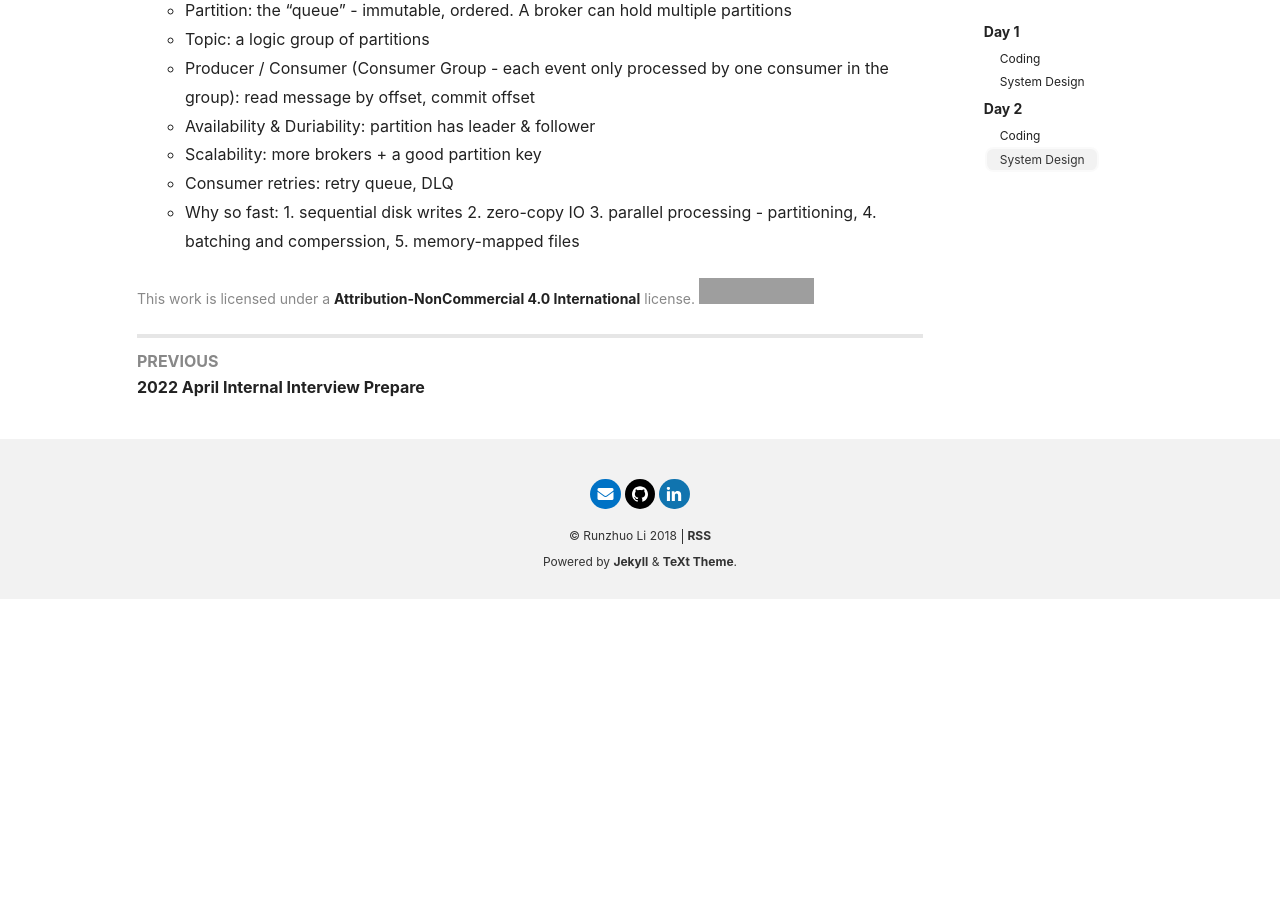
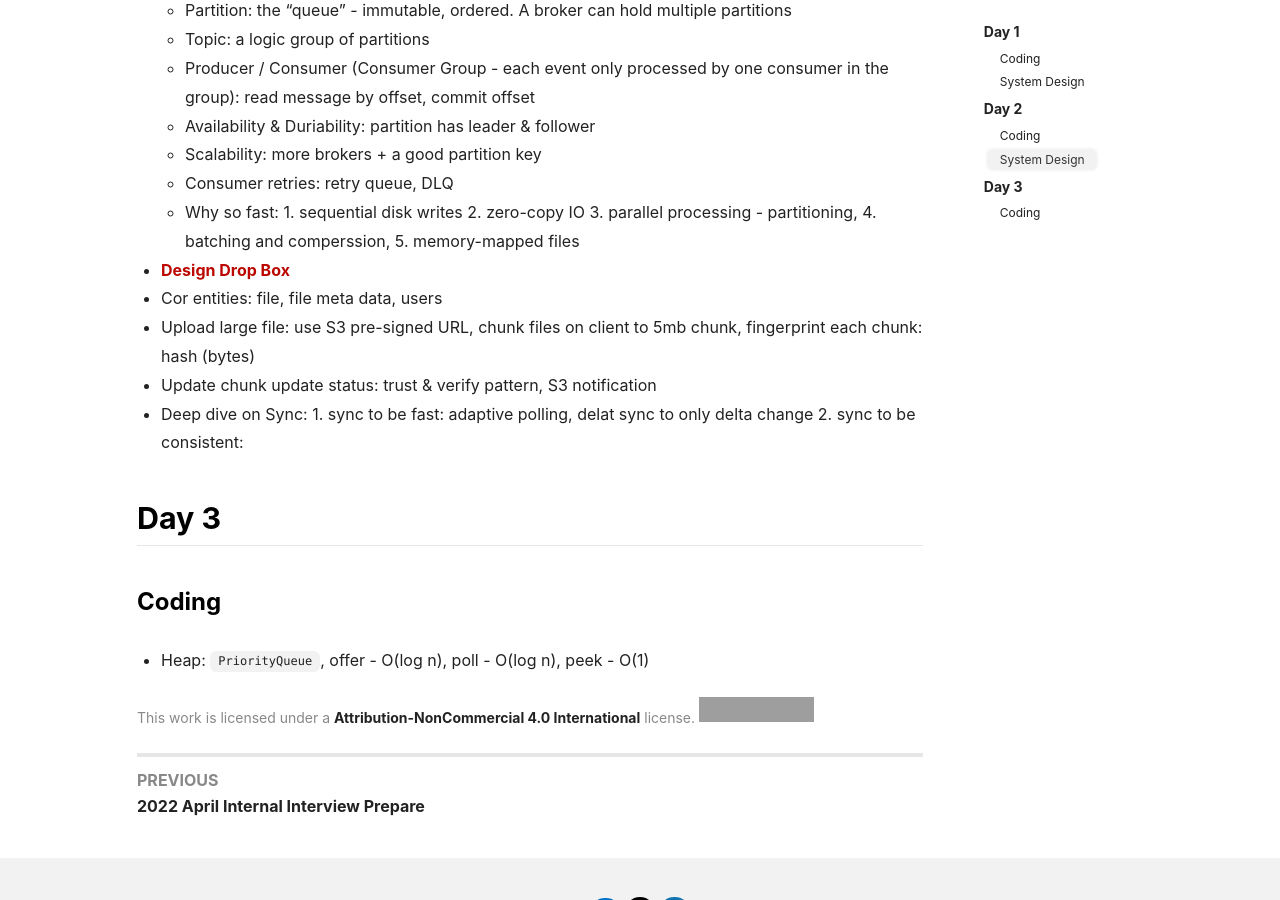
Before and after one commit to runzhuoli/runzhuoli.github.io, a Jekyll site: the page built from _posts/2024-12-10-7-days.md, in a window 1280 px wide and 900 px high, scrolled down 1878 px. Built offline with Jekyll 4.4.1, drawn with Linux system fonts in a browser that asks for light colours; nearby versions of some CDN libraries; comment, search, counter and statistics services are not loaded; before the commit the page ends 2477 px from its top, so only the background shows below that; grey boxes are pictures that could not be loaded.

Commit message:
Update 2024-12-10-7-days.md Day 2 drop box

```diff
--- a/_posts/2024-12-10-7-days.md
+++ b/_posts/2024-12-10-7-days.md
@@ -71,3 +71,15 @@ PS: Only do calculation when it impact the design
   - Scalability: more brokers + a good partition key
   - Consumer retries: retry queue, DLQ
   - Why so fast: 1. sequential disk writes 2. zero-copy IO 3. parallel processing - partitioning, 4. batching and comperssion, 5. memory-mapped files
+
+ - [Design Drop Box](https://youtu.be/_UZ1ngy-kOI?si=Cz5iknEuFfwtHBq)
+  - Cor entities: file, file meta data, users
+  - Upload large file: use S3 pre-signed URL, chunk files on client to 5mb chunk, fingerprint each chunk: hash (bytes)
+  - Update chunk update status: trust & verify pattern, S3 notification
+  - Deep dive on Sync: 1. sync to be fast: adaptive polling, delat sync to only delta change 2. sync to be consistent:
+
+## Day 3
+
+### Coding
+
+- Heap: `PriorityQueue`, offer - O(log n), poll - O(log n), peek - O(1)
```
